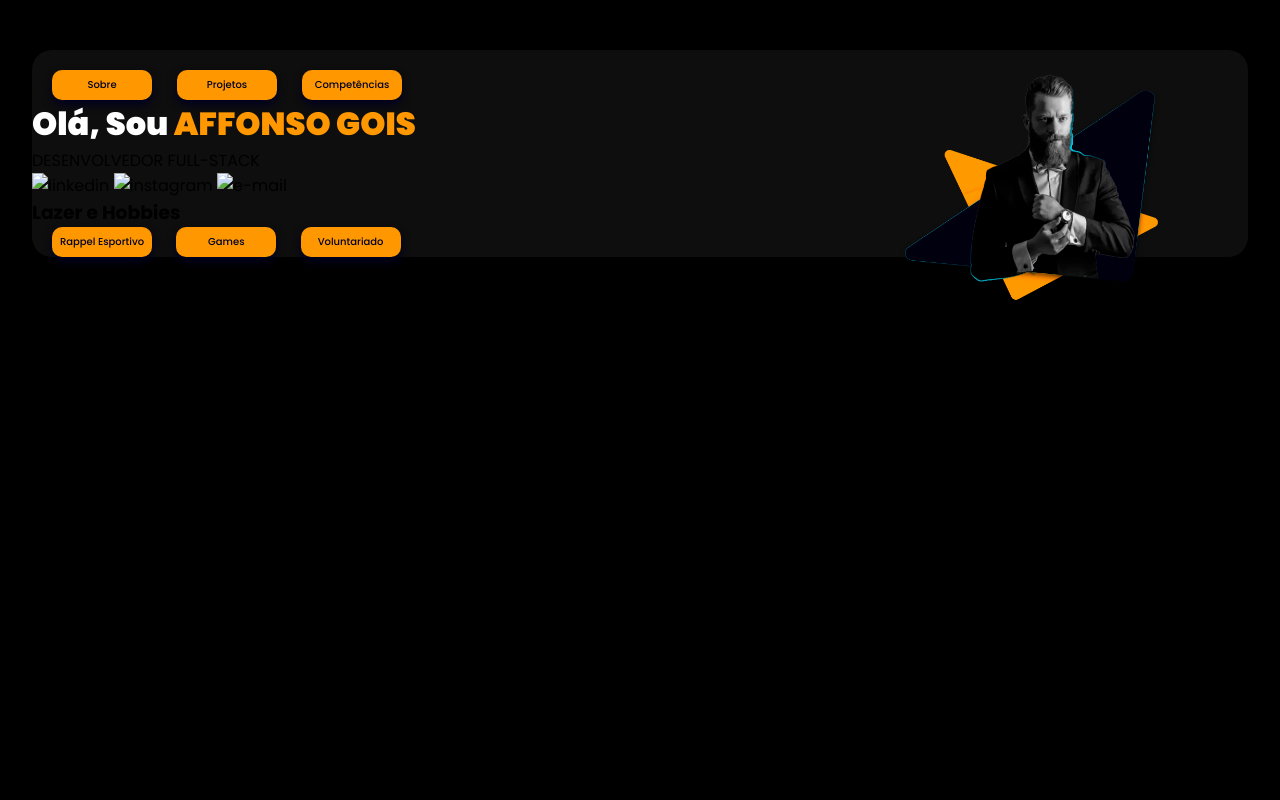
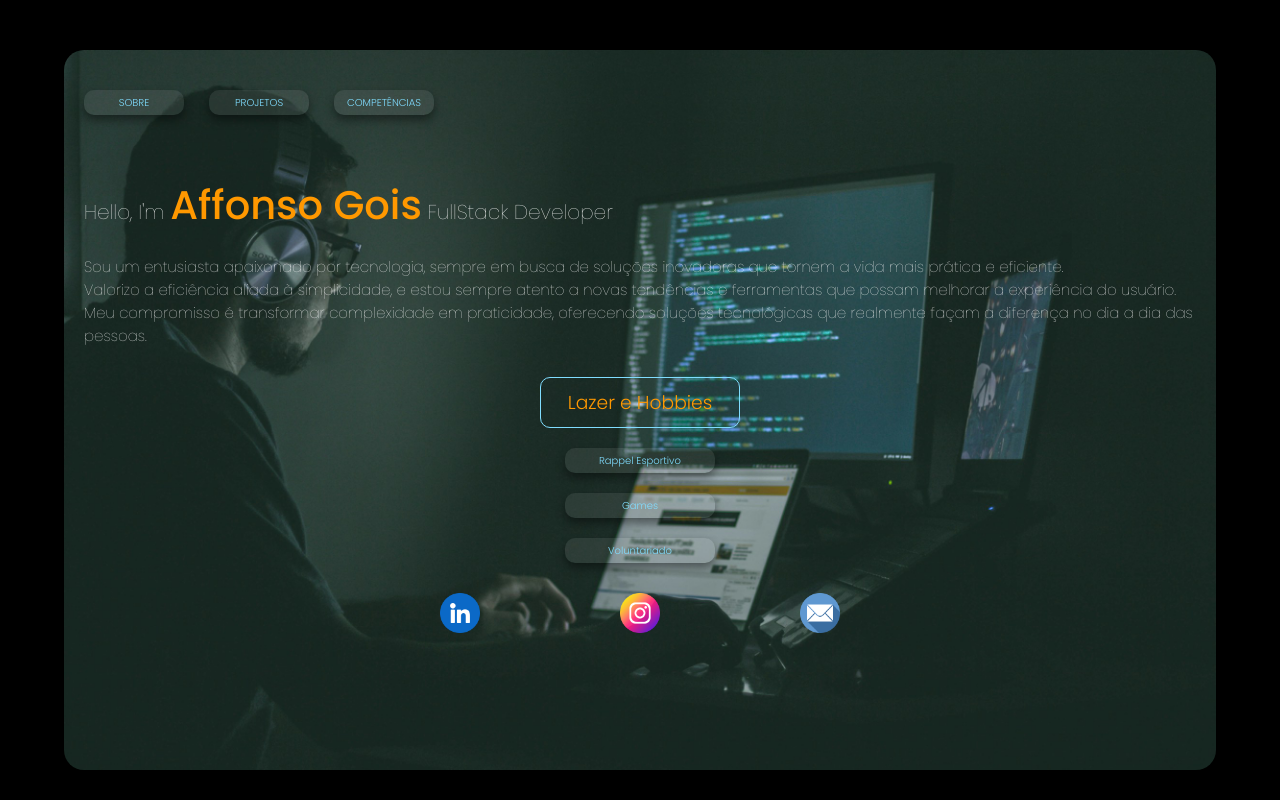
Before and after one commit to Affonso-Gois/portif-lio, a plain HTML site: page index.html in a window 1280 px wide. Drawn offline with Linux system fonts and the light colour scheme.

Commit message:
CSS Finalizado

```diff
--- a/index.html
+++ b/index.html
@@ -17,31 +17,40 @@
 
     <div class="caixa-master">
         <div class="header">
-            <button class="buttons-header">Sobre</button>
-            <button class="buttons-header">Projetos</button>
-            <button class="buttons-header">Competências</button>
+            <button class="buttons-header">SOBRE</button>
+            <button class="buttons-header">PROJETOS</button>
+            <button class="buttons-header">COMPETÊNCIAS</button>
         </div>
 
-        <div class="my-image">
+        <!-- <div class="my-image">
             <img src="./img/capa portifolio.png" alt="capa portifolio">
+        </div> -->
+
+        <div class="titulo">
+            <h1>Hello, I'm <span>Affonso Gois</span> FullStack Developer</h1>
+            <P>Sou um entusiasta apaixonado por tecnologia, sempre em busca de soluções inovadoras que tornem a vida
+                mais prática e eficiente.<br>
+                Valorizo a eficiência aliada à simplicidade, e estou sempre atento a novas tendências e ferramentas que possam melhorar a experiência do usuário. <br>
+                Meu compromisso é transformar complexidade em praticidade,
+                oferecendo soluções tecnológicas que realmente façam a diferença no dia a dia das pessoas.</P>
         </div>
 
-        <div class="titulo">
-            <h1>Olá, Sou <span>AFFONSO GOIS</span></h1>
-            <P>DESENVOLVEDOR FULL-STACK</P>
+        <section class="footer">
+
+        <div class="caixa-h3">
+            <h3>Lazer e Hobbies</h3>
         </div>
 
-        <div class="redes">
-            <img src="./img/linkedin" alt="linkedin" class="link-linkedin">
-            <img src="./img/instagram" alt="instagram" class="link-instagram">
-            <img src="./img/e-mail" alt="e-mail" class="link-mail">
-        </div>
-
-        <footer>
-            <h3>Lazer e Hobbies</h3>
             <button class="buttons-footer">Rappel Esportivo</button>
             <button class="buttons-footer">Games</button>
             <button class="buttons-footer">Voluntariado</button>
+
+        </section>
+
+        <footer class="redes">
+            <a><img src="./img/linkedin.png"></a>
+            <a><img src="./img/instagram.png"></a>
+            <a><img src="./img/o-email.png"></a>
         </footer>
 
     </div>
--- a/style.css
+++ b/style.css
@@ -13,10 +13,11 @@ body {
 
 .caixa-master {
     margin: auto;
-    width: 95%;
-    height: 95%;
+    max-width: 90vw;
+    min-height: 90vh;
     border-radius: 20px;
-    background: #0e0e0e;
+    background-image: url(./img/programador.jpg);
+    background-size: cover;
     box-shadow: 0 10px 30px #000000;
 }
 
@@ -25,37 +26,39 @@ body {
     margin-top: 50px;
     gap: 5px;
     justify-content: left;
+    min-height: 50px;
 
 }
 
 .buttons-header {
-    margin-top: 20px;
+    margin-top: 40px;
     margin-left: 20px;
-    background-color: #ff9800;
+    margin-bottom: 20px;
+    background-color: #e9e9e90a;
+    box-shadow: 0 5px 10px rgba(0, 0, 0, 0.425);
     padding: 5px;
     width: 100px;
     border-radius: 10px;
-    border: 2px solid transparent;
+    border: none;
     cursor: pointer;
-    font-weight: 500;
-    color: #000020;
-    box-shadow: 0 5px 10px #000020;
+    font-weight: 300;
+    color: #80ddff;
+    background-color: rgba(255, 255, 255, 0.077);
     font-size: 10px;
-    transition: .5s ease-out;
+    transition: .2s ease-out;
+    height: 25px;
 }
 
 .buttons-header:hover {
-    transition: .5s ease-in;
-    border: 2px solid white;
+    border: 1px solid #80ddff;
+    transition: .3s ease-in;
+    box-shadow: 0 0 10px turquoise;
+
+
 }
 
-.my-image {
-    max-width: 500px;
-    display: flex;
-    position: absolute;
-    top: 50px;
-    right: 0px;
-
+.titulo {
+    margin-top: 0px;
 }
 
 img {
@@ -63,57 +66,91 @@ img {
 }
 
 h1 {
-    font-weight: 900;
+    margin: 40px 0 0 20px;
+    font-weight: 100;
     color: white;
+    font-size: 20px;
 }
 
 span {
     color: #ff9800;
+    font-weight: 500;
+    font-size: 40px;
 }
 
+p {
+    font-weight: 100;
+    font-size: 15px;
+    color: #ffffff;
+    margin: 20px 0 0 20px;
+}
 
+.caixa-h3 {
+    display: flex;
+    border: 1px solid #80ddff;
+    border-radius: 10px;
+    width: 200px;
+    align-items: center;
+    justify-content: center;
+    margin: 0 0 0 0;
 
+}
 
+h3 {
+    padding: 10px;
+    color: #ff9800;
+    font-weight: 300;
+}
 
+.footer {
+    display: flex;
+    flex-direction: column;
+    margin-top: 30px;
+    justify-content: center;
+    align-items: center;
+    gap: 10px;
 
-
-
-
-
-
-
-
-
-
-
-
-
-
-
-
-
-
-
-
-
-
+}
 
 .buttons-footer {
-    margin-left: 20px;
-    background-color: #ff9800;
+    margin-top: 10px;
+    background-color: #e9e9e90a;
+    box-shadow: 0 5px 10px rgba(0, 0, 0, 0.425);
     padding: 5px;
-    width: 100px;
+    width: 150px;
+    height: 25px;
     border-radius: 10px;
-    border: 2px solid transparent;
+    border: none;
     cursor: pointer;
-    font-weight: 500;
-    color: #000020;
-    box-shadow: 0 5px 10px #000020;
+    font-weight: 300;
+    color: #80ddff;
+    background-color: rgba(255, 255, 255, 0.077);
     font-size: 10px;
-    transition: .5s ease-out;
+    transition: .2s ease-out;
+
 }
 
 .buttons-footer:hover {
-    transition: .5s ease-in;
-    border: 2px solid white;
+    border: 1px solid #80ddff;
+    transition: .3s ease-in;
+    box-shadow: 0 0 10px turquoise;
+
 }
+
+.redes{
+    display: flex;
+    justify-content: space-between;
+    width: 400px;
+    height: 50px;
+    margin: 30px auto 10px auto;
+
+}
+
+a:hover{
+    cursor: pointer;
+
+}
+
+img{
+    width: 40px;
+}
```
Also changed, not shown: img/instagram.png (added), img/linkedin.png (added), img/o-email.png (added), img/programador.jpg (added).
